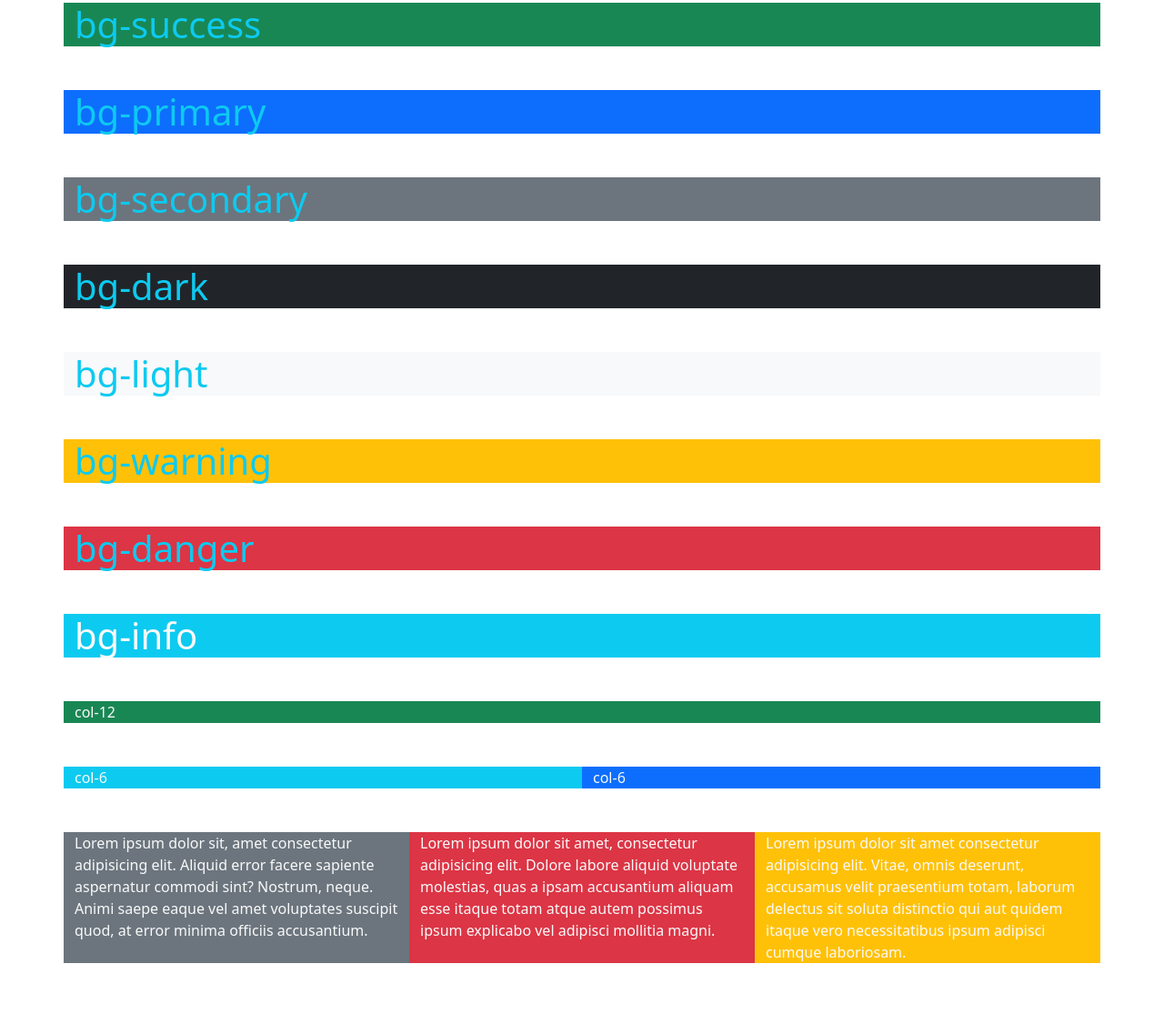
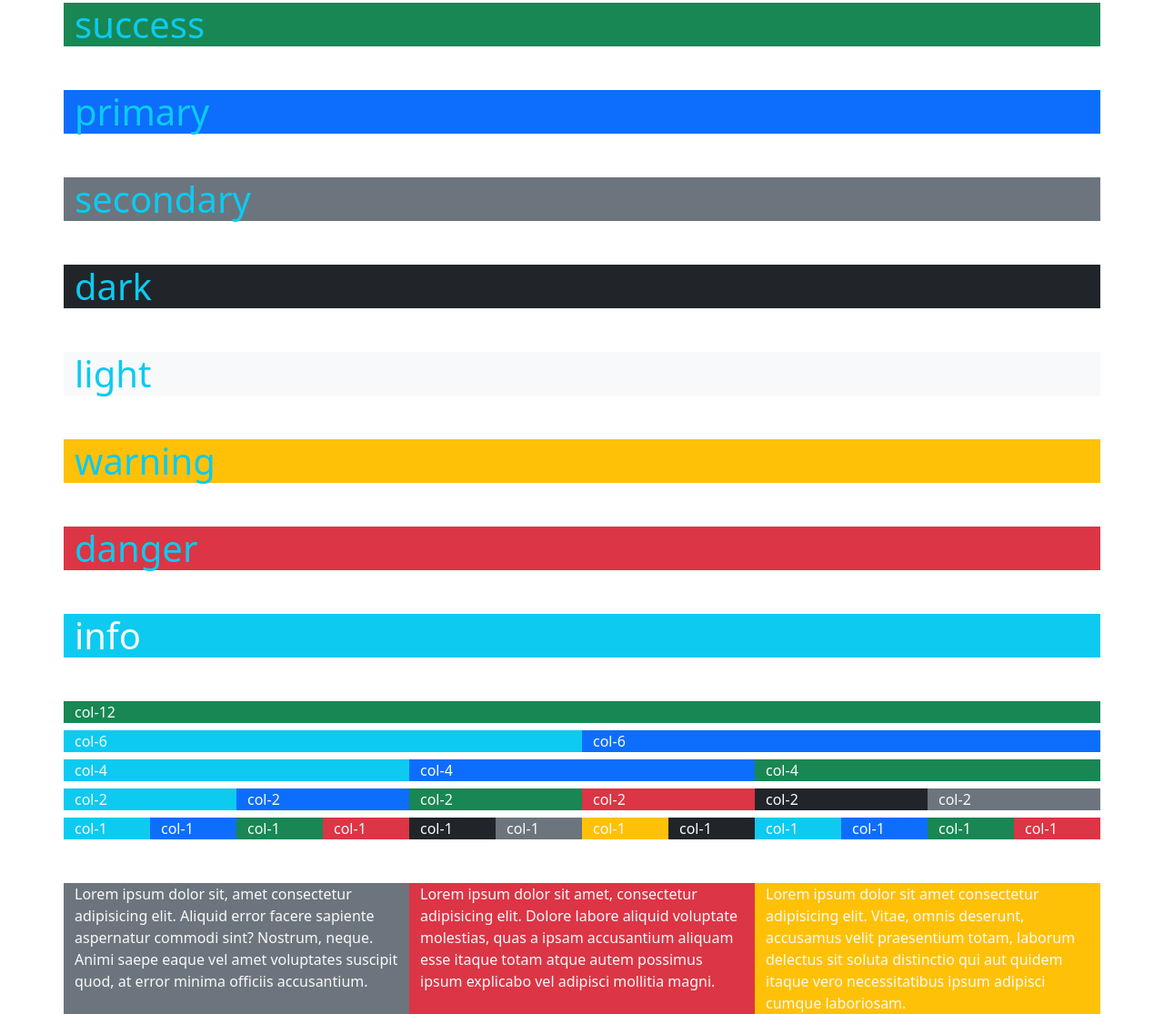
Before and after one commit to Hridoy0407/WB-CLASS-17, a plain HTML site: page index.html in a window 1280 px wide. Shown: the part 45-1160 px from the top of the page at 91% size. Before the commit the page ends 1104 px from the top, so only its background shows below. Drawn offline with nearby package versions, Linux system fonts and the light colour scheme.

Commit message:
bootstrap

```diff
--- a/index.html
+++ b/index.html
@@ -9,30 +9,30 @@
 <body>
 
   <div class="container bg-success text-info mt-5">
-    <h1>bg-success</h1>
+    <h1>success</h1>
   </div>
   <div class="container bg-primary text-info mt-5">
-    <h1>bg-primary</h1>
+    <h1>primary</h1>
   </div>
   </div>
   <div class="container bg-secondary text-info mt-5">
-    <h1>bg-secondary</h1>
+    <h1>secondary</h1>
   </div>
   </div>
   <div class="container bg-dark text-info mt-5">
-    <h1>bg-dark</h1>
+    <h1>dark</h1>
   </div>
   <div class="container bg-light text-info mt-5">
-    <h1>bg-light</h1>
+    <h1>light</h1>
   </div>
   <div class="container bg-warning text-info mt-5">
-    <h1>bg-warning</h1>
+    <h1>warning</h1>
   </div>
   <div class="container bg-danger text-info mt-5">
-    <h1>bg-danger</h1>
+    <h1>danger</h1>
   </div>
   <div class="container bg-info text-light mt-5">
-    <h1>bg-info</h1>
+    <h1>info</h1>
   </div>
 
 
@@ -41,9 +41,36 @@
     <div class="row">
         <div class="col-12 bg-success">col-12</div>
     </div>
-    <div class="row mt-5">
+    <div class="row mt-2">
      <div class="col-6 bg-info">col-6</div>
      <div class="col-6 bg-primary">col-6</div>
+    </div>
+    <div class="row mt-2">
+     <div class="col-4 bg-info">col-4</div>
+     <div class="col-4 bg-primary">col-4</div>
+     <div class="col-4 bg-success">col-4</div>
+    </div>
+    <div class="row mt-2">
+     <div class="col-2 bg-info">col-2</div>
+     <div class="col-2 bg-primary">col-2</div>
+     <div class="col-2 bg-success">col-2</div>
+     <div class="col-2 bg-danger">col-2</div>
+     <div class="col-2 bg-dark">col-2</div>
+     <div class="col-2 bg-secondary">col-2</div>
+    </div>
+    <div class="row mt-2">
+     <div class="col-1 bg-info">col-1</div>
+     <div class="col-1 bg-primary">col-1</div>
+     <div class="col-1 bg-success">col-1</div>
+     <div class="col-1 bg-danger">col-1</div>
+     <div class="col-1 bg-dark">col-1</div>
+     <div class="col-1 bg-secondary">col-1</div>
+     <div class="col-1 bg-warning">col-1</div>
+     <div class="col-1 bg-dark">col-1</div>
+     <div class="col-1 bg-info">col-1</div>
+     <div class="col-1 bg-primary">col-1</div>
+     <div class="col-1 bg-success">col-1</div>
+     <div class="col-1 bg-danger">col-1</div>
     </div>
     <div class="row mt-5">
      <div class="col-lg-4 col-sm-12 col-md-4  bg-secondary"> Lorem ipsum dolor sit, amet consectetur adipisicing elit. Aliquid error facere sapiente aspernatur commodi sint? Nostrum, neque. Animi saepe eaque vel amet voluptates suscipit quod, at error minima officiis accusantium.</div>
@@ -51,7 +78,6 @@
      <div class="col-lg-4 col-sm-12 col-md-4 bg-warning">Lorem ipsum dolor sit amet consectetur adipisicing elit. Vitae, omnis deserunt, accusamus velit praesentium totam, laborum delectus sit soluta distinctio qui aut quidem itaque vero necessitatibus ipsum adipisci cumque laboriosam.</div>
     </div>
   </div>
-
     <script src="https://cdn.jsdelivr.net/npm/bootstrap@5.0.2/dist/js/bootstrap.bundle.min.js" integrity="sha384-MrcW6ZMFYlzcLA8Nl+NtUVF0sA7MsXsP1UyJoMp4YLEuNSfAP+JcXn/tWtIaxVXM" crossorigin="anonymous"></script>
 </body>
 </html>
```
